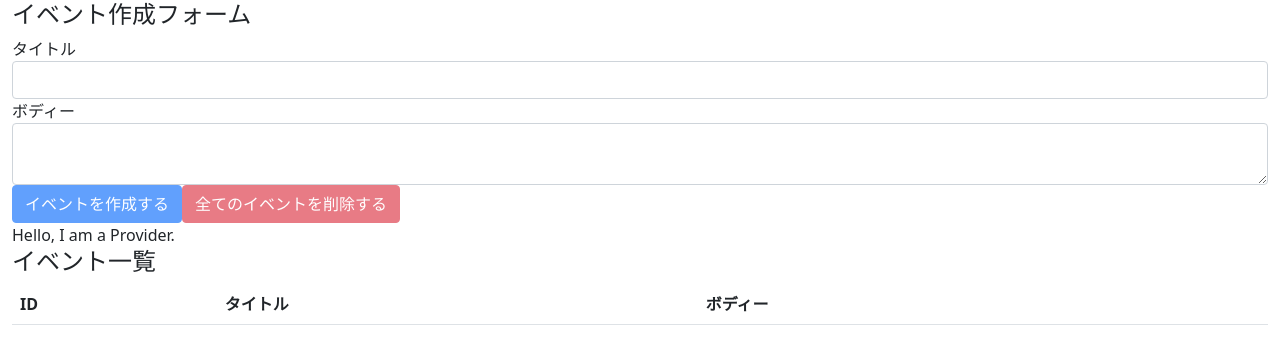
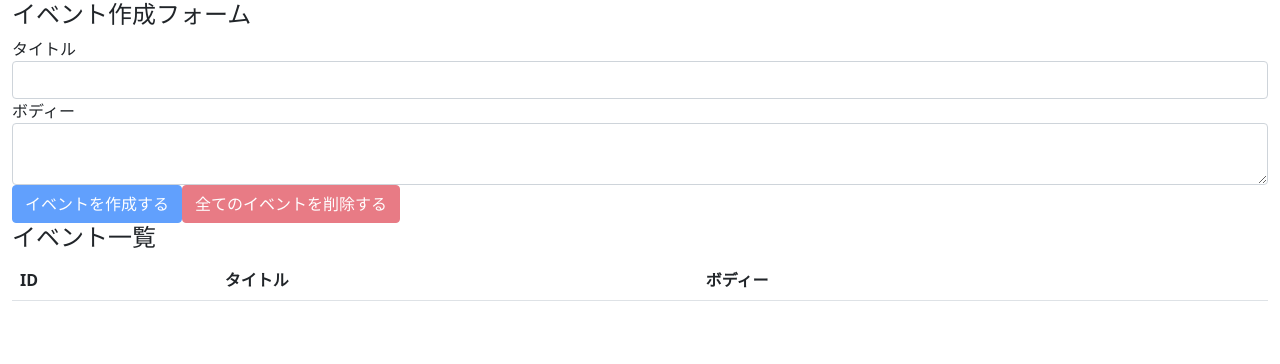
Before and after one commit to bonot9434/react-f, a React (Create React App) app: page / in a window 1280 px wide. Shown: the top 364 px of the page. Built offline with nearby package versions, Linux system fonts and the light colour scheme.

Commit message:
リファクタリング

```diff
--- a/src/components/App.js
+++ b/src/components/App.js
@@ -14,10 +14,10 @@ const App = () => {
   const [state, dispatch] = useReducer(reducer, [])
 
   return (
-    <AppContext.Provider value={'Hello, I am a Provider. '}>
+    <AppContext.Provider value={{ state, dispatch }}>
       <div className="container-fluid">
-        <EventForm state={state} dispatch={dispatch}/>
-        <Events state={state} dispatch={dispatch}/>
+        <EventForm />
+        <Events />
       </div>
     </AppContext.Provider>
   )
--- a/src/components/Event.js
+++ b/src/components/Event.js
@@ -1,7 +1,11 @@
-import React from 'react'
+import React, {useContext} from 'react'
+
 import { DELETE_EVENT} from '../actions'
 
-const Event = ({dispatch,event}) => {
+import AppContext from '../contexts/AppContext'
+
+const Event = ({ event }) => {
+  const { dispatch } = useContext(AppContext)
   const id = event.id
   const handleClickDeleteButton = () => {
     const result = window.confirm(`イベント(id=${id})を本当に削除しても良いですか？`)
--- a/src/components/EventForm.js
+++ b/src/components/EventForm.js
@@ -1,11 +1,14 @@
-import React, {useState} from 'react'
+import React, { useContext, useState} from 'react'
 
 import {
   CREATE_EVENT,
   DELETE_ALL_EVENTS
 } from'../actions'
 
-const EventForm = ({state, dispatch}) => {
+import AppContext from '../contexts/AppContext'
+
+const EventForm = () => {
+  const { state, dispatch } = useContext(AppContext)
   const [title, setTitle] = useState('')
   const [body, setBody] = useState('')
 
--- a/src/components/Events.js
+++ b/src/components/Events.js
@@ -3,11 +3,11 @@ import React, { useContext } from 'react'
 import Event from './Event'
 import AppContext from '../contexts/AppContext'
 
-const Events = ({state, dispatch}) => {
-  const value = useContext(AppContext)
+const Events = () => {
+  const { state } = useContext(AppContext)
+
   return (
     <>
-      <div>{value}</div>
       <h4>イベント一覧</h4>
       <table className="table table-hover">
         <thead>
@@ -19,7 +19,7 @@ const Events = ({state, dispatch}) => {
           </tr>
         </thead>
         <tbody>
-          {state.map((event, index) => (<Event key={index} event={event} dispatch={dispatch}/>))}
+          {state.map((event, index) => (<Event key={index} event={event} />))}
         </tbody>
       </table>
     </>
```
